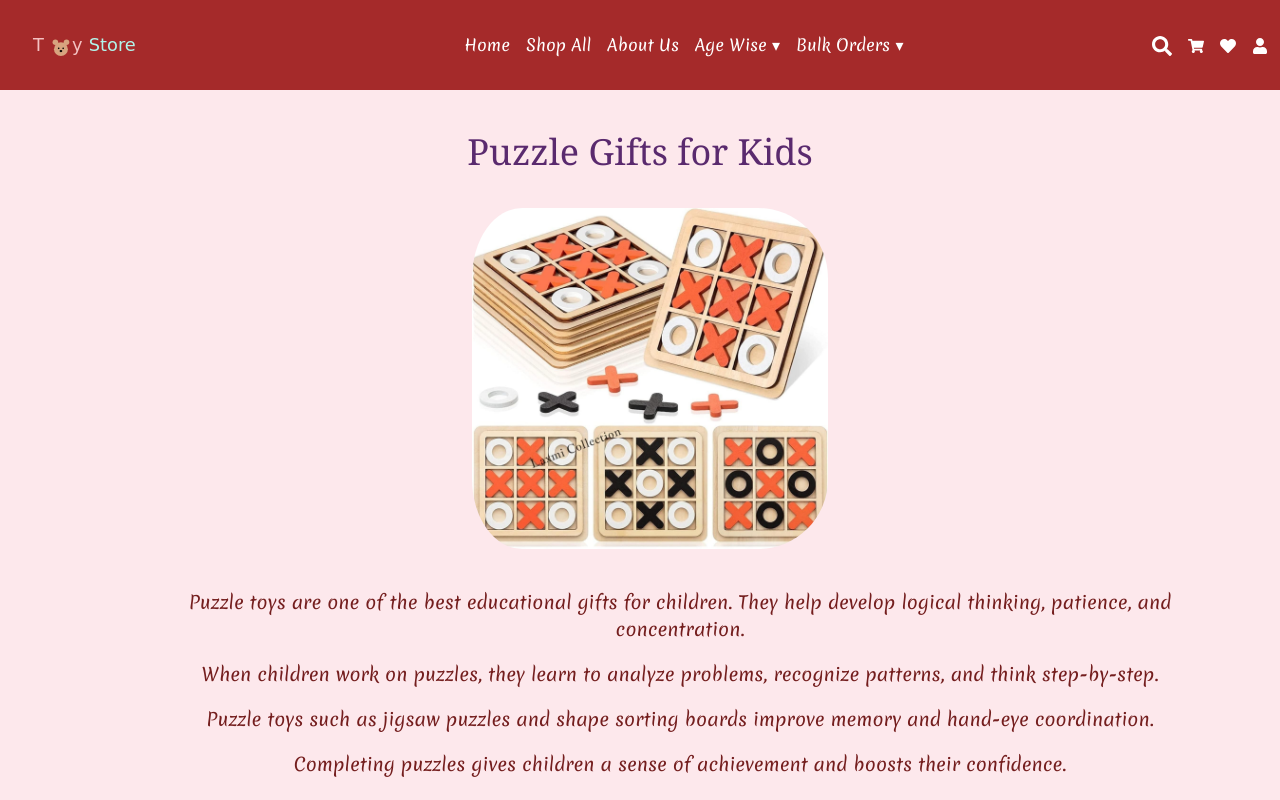
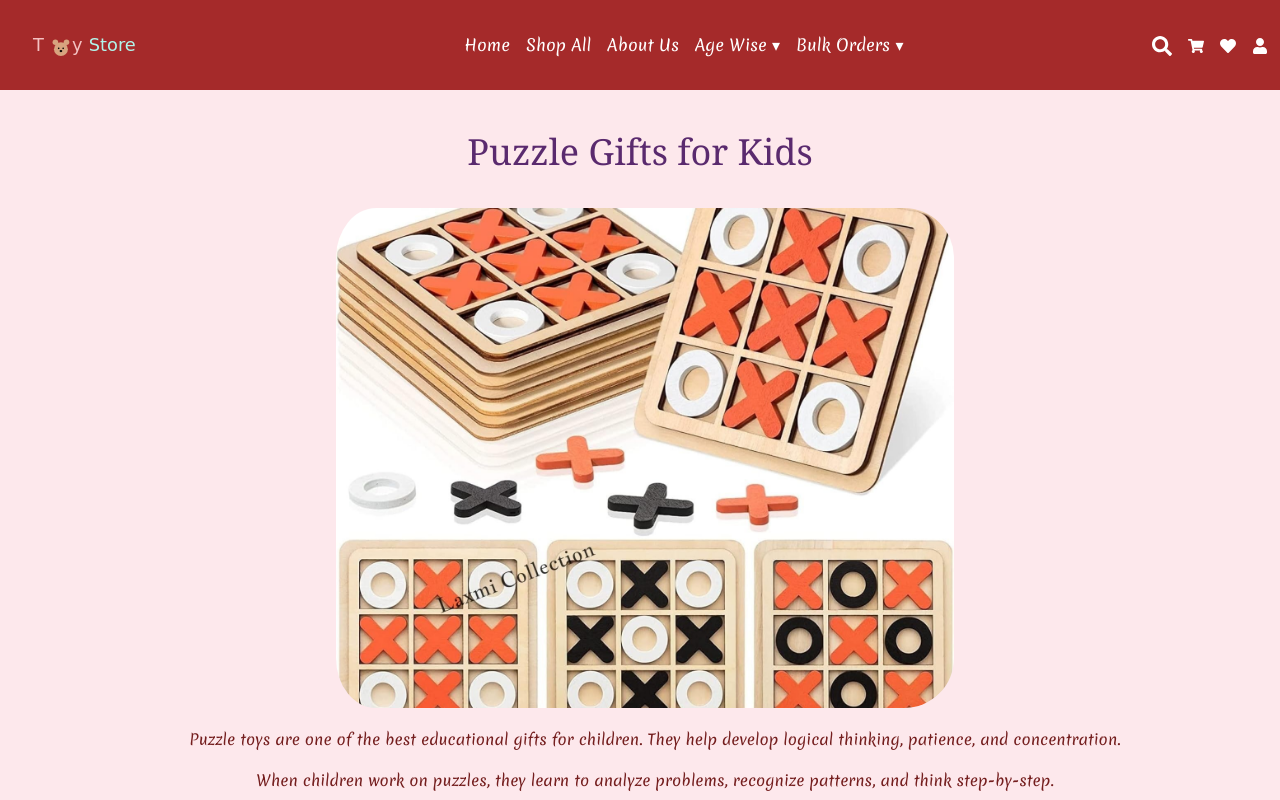
Before and after one commit to gunasri1925-lang/Toys-store, a React (Vite) app: page /blog/1 in a window 1280 px wide. Shown: the top 800 px of the page. Built offline with nearby package versions, Linux system fonts and the light colour scheme; a web font is replaced by a local one.

Commit message:
Update global.css

```diff
--- a/src/styles/global.css
+++ b/src/styles/global.css
@@ -308,7 +308,7 @@
 .hero-title{
   color: #5f0101;
   font-size:42px;
-  font-weight:bold;
+  font-weight:bold;padding-top: 20px;
 }
 
 .hero-text{
@@ -731,11 +731,11 @@
 /* Image */
 
 .blog-image{
-  width:30%;
-  max-height:400px;
+  width:50%;
+  max-height:500px;
   object-fit:cover;
-  border-radius: 70px;
-  padding-left: 20px;
+  border-radius: 50px;
+  padding-left: 10px;
   transition:0.4s; display: block;
   margin-left: auto;
   margin-right: auto;
@@ -750,15 +750,15 @@
 
 .blog-content{
   max-width:100%;
-  margin:40px;
+  margin:20px;
 }
 
 .blog-text{
-  font-size:18px;
+  font-size:15px;
   line-height:1.5;
   color:#741e1e;
   text-align:center;
-  margin-bottom:18px;padding-left: 80px;
+  margin-bottom:18px;padding-left: 30px;
 }
 
 /* Back button */
```
